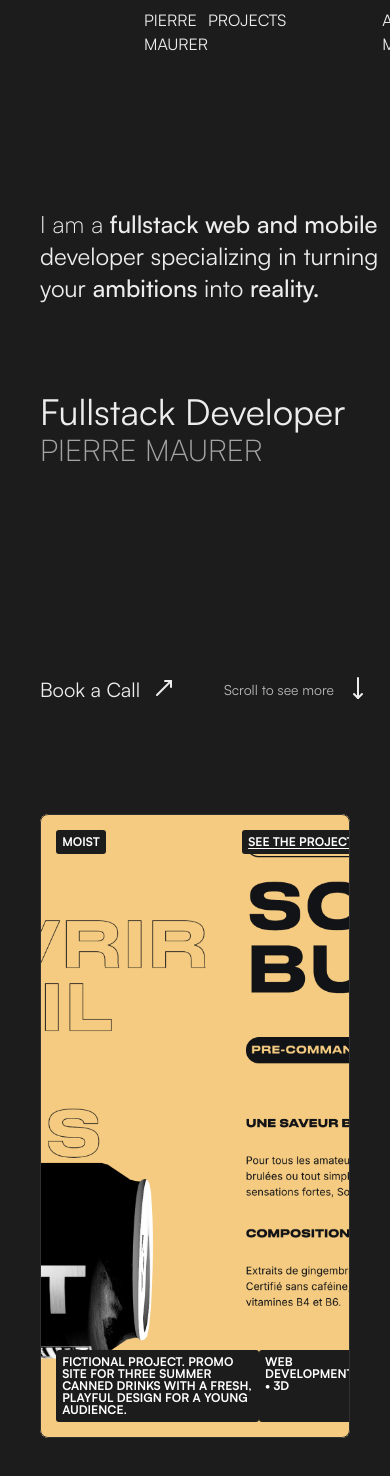
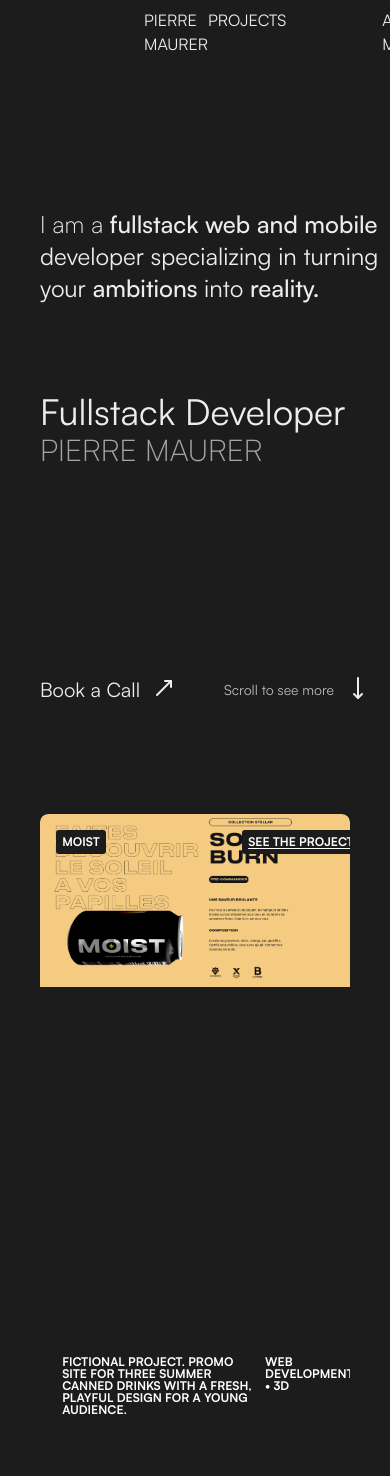
Before and after one commit to PierreMaurer/portfolio, a Next.js app: page / in a window 390 px wide. Shown: the top 1476 px of the page. Built offline with nearby package versions, Linux system fonts and the light colour scheme; grey boxes are pictures that could not be loaded.

Commit message:
fix: style for project card, feat: video for Lavue project

```diff
--- a/app/globals.css
+++ b/app/globals.css
@@ -98,71 +98,6 @@
   font-weight: 900;
   font-style: italic;
 }
-.card::after {
-  content: "";
-  position: absolute;
-  top: 0;
-  left: 0;
-  width: 100%;
-  height: 100%;
-  border: 1px solid #303030;
-  border-radius: 8px;
-  z-index: 2;
-  pointer-events: none; /* Optionnel si tu veux que l'after n'interfère pas avec les clics */
-}
-
-.card:nth-child(2) {
-  text-align: center;
-}
-
-.card:nth-child(3) p {
-  font-size: 8px;
-  font-weight: 600;
-  color: #fff;
-}
-.card:nth-child(3) {
-  text-align: right;
-}
-
-.image-player {
-  width: 100%;
-  height: 100%;
-  overflow: hidden;
-}
-
-.image-player > div {
-  position: relative;
-  transform: scale(1.5);
-}
-
-@media(max-width: 900px) {
-  .image-player > div {
-    position: relative;
-    transform: scale(3);
-  }
-}
-
-.containercards {
-  margin: 0;
-  padding: 0;
-  box-sizing: border-box;
-
-}
-
-.containercards img {
-  position: relative;
-  width: 100%;
-  height: 100%;
-  object-fit: cover;
-}
-
-.containercards img {
-  position: relative;
-  width: 100%;
-  height: 100%;
-  object-fit: cover;
-}
-
 section {
   position: relative;
   width: 100vw;
@@ -243,3 +178,11 @@
 
   }
 }
+
+.videoPlayer > div {
+  position: relative;
+  width: 100%;
+  height: 100%;
+  padding: 0;
+  transform: scale(1.5);
+}
--- a/app/page.tsx
+++ b/app/page.tsx
@@ -12,8 +12,6 @@
           <Card/>
         <Profil/>
         <hr/>
-        <Reviews/>
-        <hr/>
       </div>
     </div>
   );
--- a/components/sections/Profil.tsx
+++ b/components/sections/Profil.tsx
@@ -70,17 +70,6 @@
                   </div>
               </div>
           </div>
-          <div className="mt-40">
-              <div>
-                  <p className="text-6xl">Turn your <strong>ambitions</strong> into <strong>reality</strong></p>
-              </div>
-              <div className="flex flex-row gap-3 mt-20">
-                  <button className="text-4xl hover:underline hover:underline-offset-8 ">
-                      <a href='https://calendly.com/maurer-developpement/30min' target="_blank">Book a Call</a>
-                  </button>
-                  <MoveUpRight />
-              </div>
-          </div>
       </div>
   )
 }
--- a/components/sections/projects/Card.tsx
+++ b/components/sections/projects/Card.tsx
@@ -5,7 +5,9 @@
 import {ReactLenis} from "lenis/react"
 import {useGSAP} from "@gsap/react";
 import {useRef} from "react";
+import dynamic from "next/dynamic";
 
+const ReactPlayer = dynamic(() => import("react-player"), { ssr: false});
 
 export const Card = () => {
     const container = useRef(null);
@@ -102,10 +104,19 @@
                                 <p>Lavue</p>
                                 <a href="https://botw-lavue.vercel.app/" target="_blank"><p className="underline underline-offset-2">See the project</p></a>
                             </div>
-                            <img
-                                src="/img/lavue.png"
-                                alt="Lavue"
-                                className=""/>
+                            <div className="videoPlayer" style={{ width: '100%', height: '100%', position: 'relative' }}>
+                            <ReactPlayer
+                                url={'https://vimeo.com/1070861527/3f725a319d'}
+                                controls={false}
+                                loop={true}
+                                autoPlay={true}
+                                playing
+                                height="100%"
+                                width="100%"
+                                muted
+                                style={{ position: 'absolute', top: 0, left: 0 }}
+                                />
+                            </div>
                             <div className="tagBottom">
                                 <p>Fictional project created for a Brief of the Week. A premium fragrance launch website blending regional storytelling with a clean, elegant design.</p>
                                 <p>Web Development • 3D</p>
```
